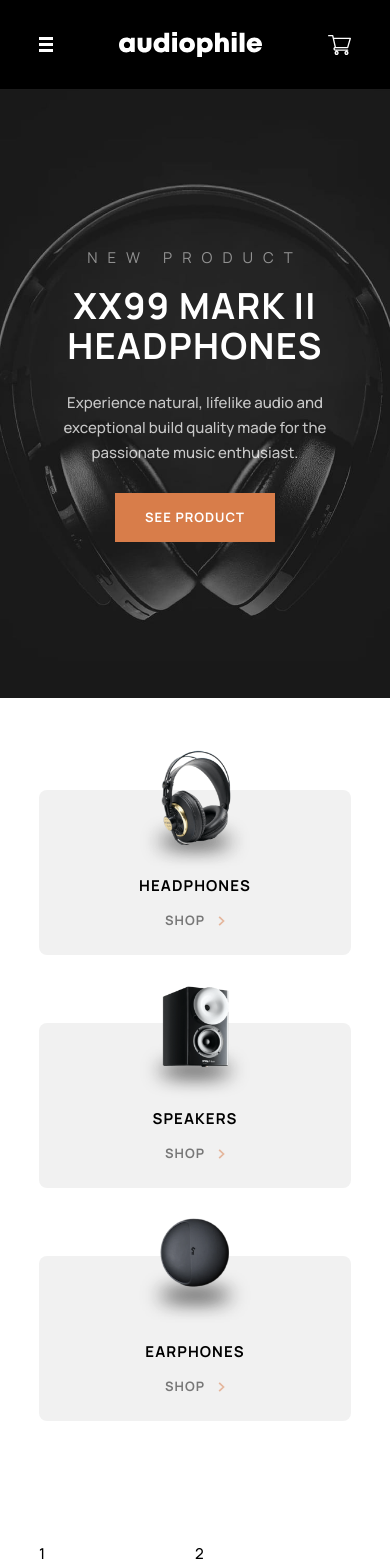
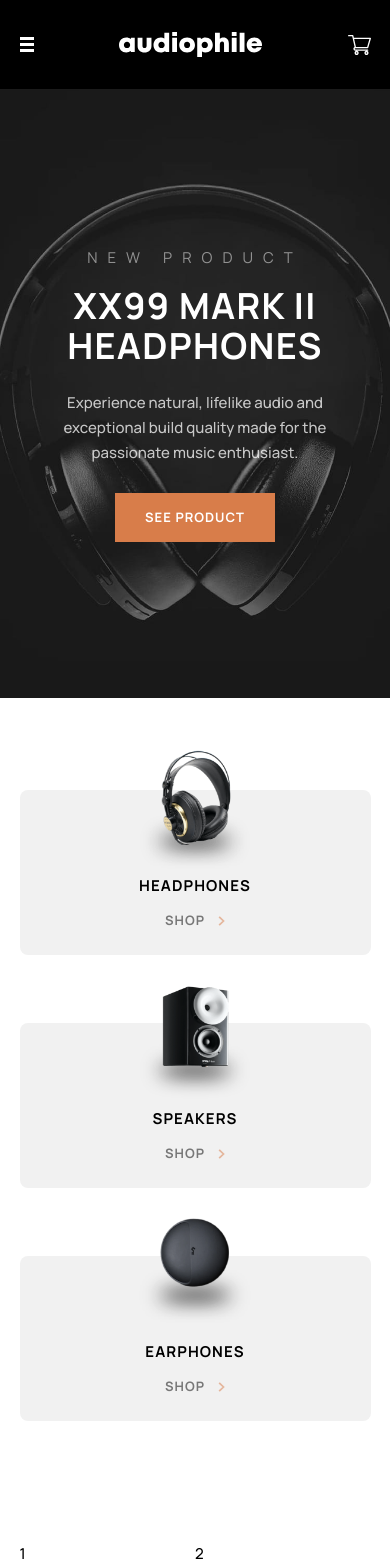
Before and after one commit to cjoak1028/audiophile-ecommerce-website, a React (Create React App) app: page / in a window 390 px wide. Shown: the top 1568 px of the page. Built offline with nearby package versions, Linux system fonts and the light colour scheme.

Commit message:
fixed padding responsiveness for hamburger menu

```diff
--- a/src/components/pages/home/Home.js
+++ b/src/components/pages/home/Home.js
@@ -17,10 +17,10 @@ const Home = () => {
             <div className={`content-wrapper padding-x ${classes["home__content"]}`}>
                 <ProductLinks />
                 <div className={classes['featured-products']}>
-                    <div>1</div>
-                    <div>2</div>
-                    <div>3</div>
-                    <div>4</div>
+                    <div className={classes['product-1']}>1</div>
+                    <div className={classes['product-2']}>2</div>
+                    <div className={classes['product-3']}>3</div>
+                    <div className={classes['product-4']}>4</div>
                 </div>
             </div>
         </div>
--- a/src/components/pages/home/Home.module.scss
+++ b/src/components/pages/home/Home.module.scss
@@ -26,7 +26,7 @@
 
     @include respond-above('BP-3') {
         background-image: url('../../../assets/home/desktop/image-hero.jpg');
-        padding: 10% 10%;
+        padding: 10% 5%; // align with navbar padding
 
         text-align: left;
         justify-content: left;
--- a/src/components/shared/Navbar.module.scss
+++ b/src/components/shared/Navbar.module.scss
@@ -76,9 +76,14 @@
 
 .hamburger-menu {
     &>* {
-        padding: 0 10%;
+        padding: 0 5%;
         padding-top: 8.4rem;
         padding-bottom: 3.5rem;
+
+        @include respond-above('BP-2') {
+            padding-top: 10.8rem;
+            padding-bottom: 6.7rem;
+        }
     }
 
     @include respond-above('BP-3') {
--- a/src/components/shared/ProductLinks.module.scss
+++ b/src/components/shared/ProductLinks.module.scss
@@ -9,13 +9,9 @@
     position: relative;
     z-index: 10;
 
-    // padding: 8.4rem 2.4rem 3.2rem;
-
     @include respond-above("BP-2") {
         flex-direction: row;
         justify-content: space-between;
-
-        // padding: 10.9rem 4rem 6.7rem;
     }
 
     &__item {
--- a/src/styles/_utilities.scss
+++ b/src/styles/_utilities.scss
@@ -1,12 +1,28 @@
 .padding-x {
-    padding-left: 10%;
-    padding-right: 10%;
+    padding-left: 5%;
+    padding-right: 5%;
 }
 
 .content-wrapper {
     padding-top: 9.2rem;
 
+    @include respond-above('BP-2') {
+        padding-top: 14.8rem;
+    }
+
+    @include respond-above('BP-3') {
+        padding-top: 20rem;
+    }
+
     &>* {
         margin-bottom: 12rem;
+
+        @include respond-above('BP-2') {
+            margin-bottom: 9.6rem;
+        }
+
+        @include respond-above('BP-3') {
+            margin-bottom: 16.8rem;
+        }
     }
 }
```
